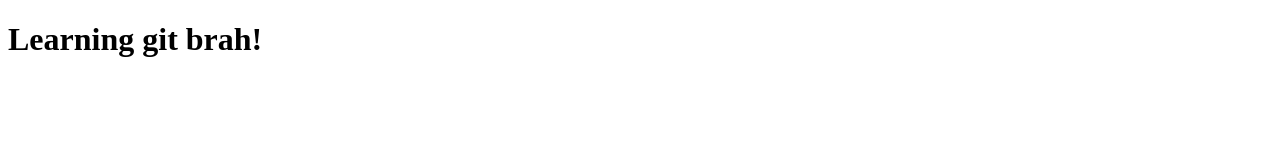
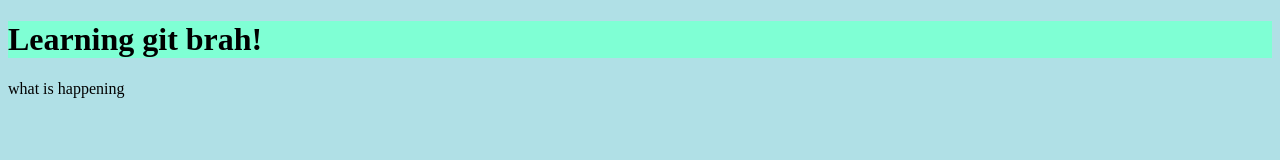
Before and after one commit to devashish-mishra/literate-pancake, a plain HTML site: page index.html in a window 1280 px wide. Drawn offline with Linux system fonts and the light colour scheme.

Commit message:
added some more styles

```diff
--- a/index.html
+++ b/index.html
@@ -4,10 +4,12 @@
     <meta charset="UTF-8" />
     <meta http-equiv="X-UA-Compatible" content="IE=edge" />
     <meta name="viewport" content="width=device-width, initial-scale=1.0" />
+    <link rel="stylesheet" href="styles.css" />
     <title>Document</title>
   </head>
   <body>
     <h1>Learning git brah!</h1>
+    <p>what is happening</p>
     <script src="app.js"></script>
   </body>
 </html>
--- a/styles.css
+++ b/styles.css
@@ -1,3 +1,7 @@
-.h1 {
+h1 {
   background-color: aquamarine;
 }
+
+body {
+  background-color: powderblue;
+}
```
